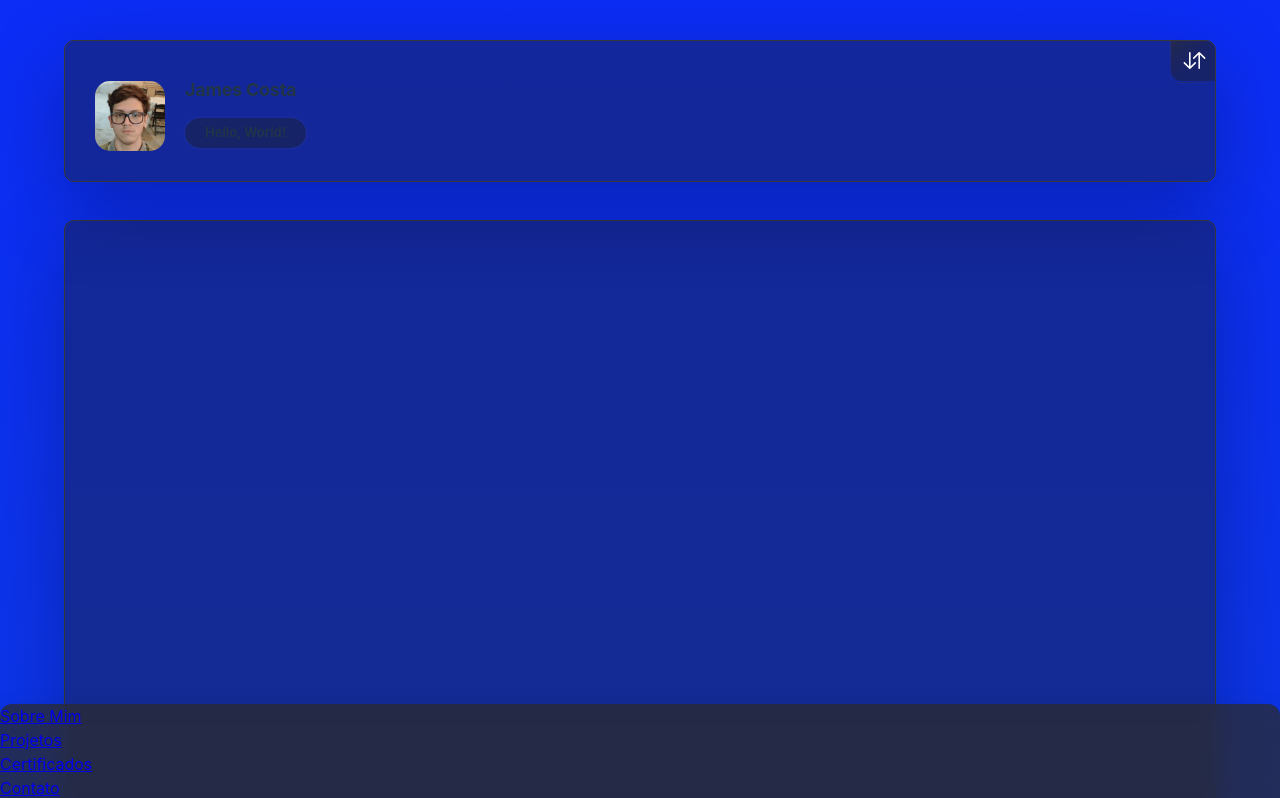
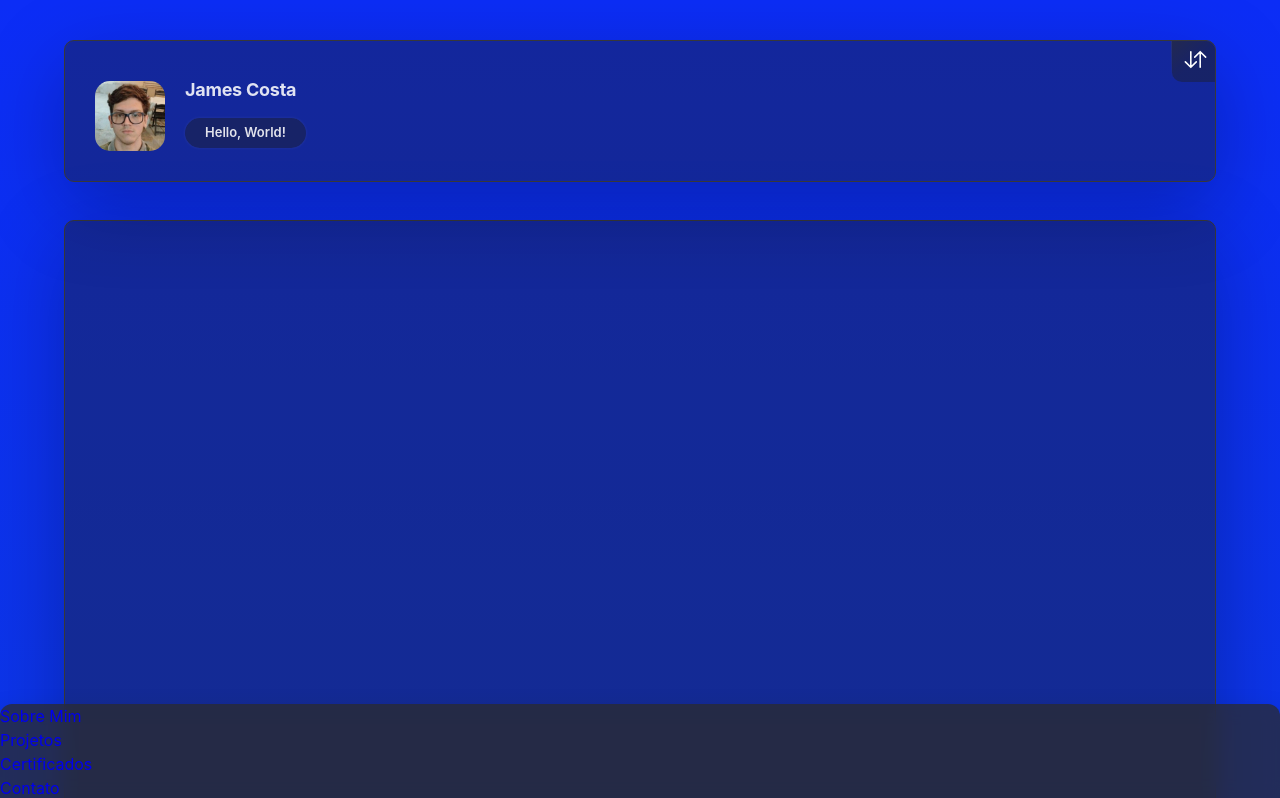
Before and after one commit to DropperDEV/portfolium, a React (Vite) app: page / in a window 1280 px wide. Shown: the top 798 px of the page. Built offline with nearby package versions, Linux system fonts and the light colour scheme.

Commit message:
feat: add reset with variables

```diff
--- a/src/index.css
+++ b/src/index.css
@@ -1,3 +1,5 @@
+
+
 :root {
   font-family: Inter, system-ui, Avenir, Helvetica, Arial, sans-serif;
   line-height: 1.5;
@@ -12,6 +14,10 @@
   -webkit-font-smoothing: antialiased;
   -moz-osx-font-smoothing: grayscale;
 
+  --orange: hsl(26,100%,47%);
+  --eerieBlack1:hsla(240, 3%, 13%, 0.836);
+  --ffPoppins: '"Poppins", sans-serif';
+  --shaBackground: linear-gradient(360deg, rgba(13, 61, 217, 1) 5%, rgba(12, 45, 246, 1) 100%);
 }
 
 
@@ -24,9 +30,6 @@ body {
   justify-content: center;
   min-width: 320px;
   min-height: 100vh;
-  /*background: rgb(17,73,189);
-  background: linear-gradient(360deg, rgba(17,73,189,1) 19%, rgba(18,81,212,1) 42%, rgba(20,85,218,1) 89%); }**/
-  background: rgb(13, 61, 217);
   background: linear-gradient(360deg, rgba(13, 61, 217, 1) 5%, rgba(12, 45, 246, 1) 100%);
 
   #root{
@@ -54,35 +57,60 @@ body {
 }
 
 
+*,
+*::before,
+*::after {
+  margin: 0;
+  padding: 0;
+  box-sizing: border-box;
+}
+
+a {
+  text-decoration: none;
+}
+
+li {
+  list-style: none;
+}
+
+img,
+ion-icon,
+a,
+button,
+time,
+span {
+  display: block;
+}
 
 button {
-  border-radius: 8px;
-  border: 1px solid transparent;
-  padding: 0.6em 1.2em;
-  font-size: 1em;
-  font-weight: 500;
-  font-family: inherit;
-  background-color: #1a1a1a;
+  font: inherit;
+  background: none;
+  border: none;
+  text-align: left;
   cursor: pointer;
-  transition: border-color 0.25s;
-}
-button:hover {
-  border-color: #646cff;
-}
-button:focus,
-button:focus-visible {
-  outline: 4px auto -webkit-focus-ring-color;
 }
 
-@media (prefers-color-scheme: light) {
-  :root {
-    color: #213547;
-    background-color: #ffffff;
-  }
-  a:hover {
-    color: #747bff;
-  }
-  button {
-    background-color: #f9f9f9;
-  }
+input,
+textarea {
+  display: block;
+  width: 100%;
+  background: none;
+  font: inherit;
 }
+
+::selection {
+  background: var(--orange);
+  color: var(--eerieBlack1);
+}
+
+:focus {
+  outline-color: var(--orange);
+}
+
+html {
+  font-family: var(--ffPoppins);
+}
+
+body {
+  background: var(--shaBackground);
+}
```
